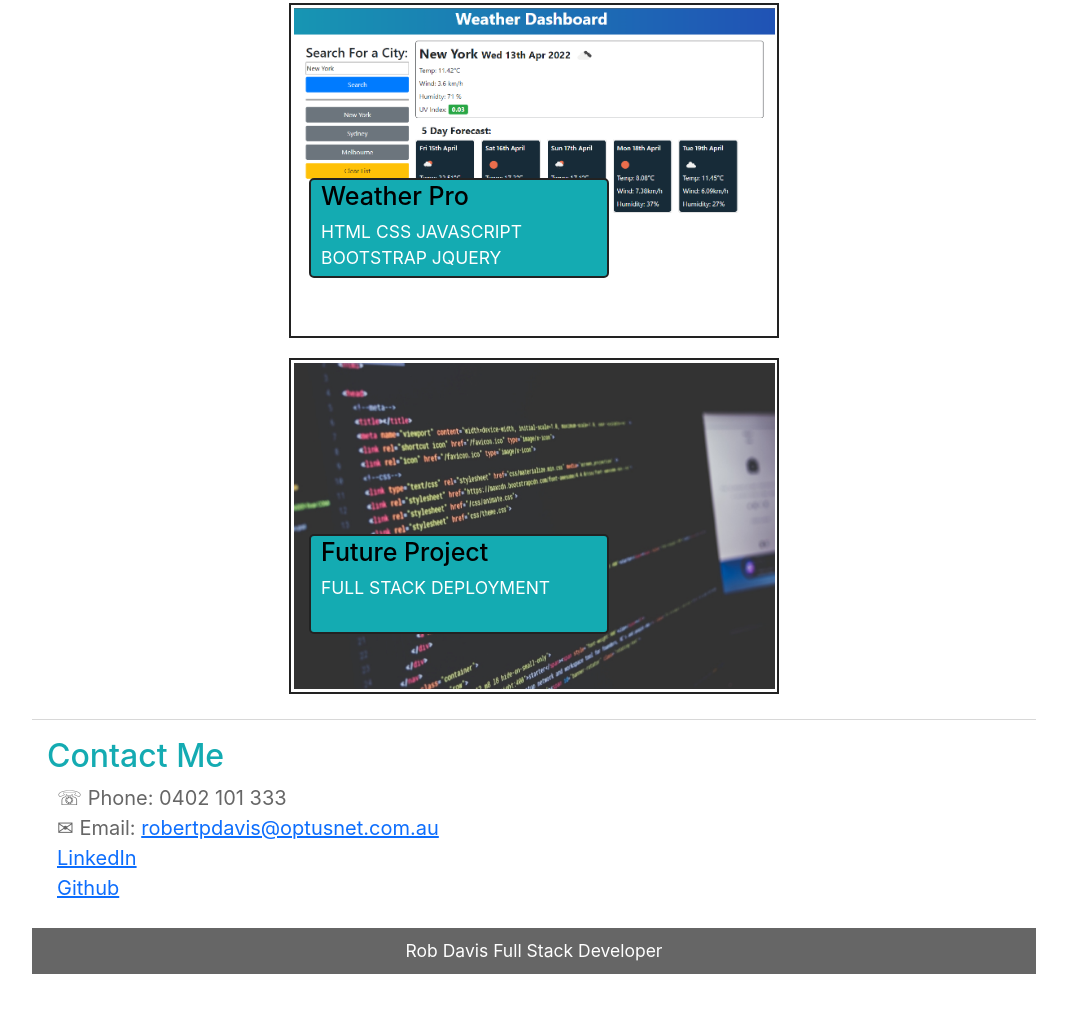
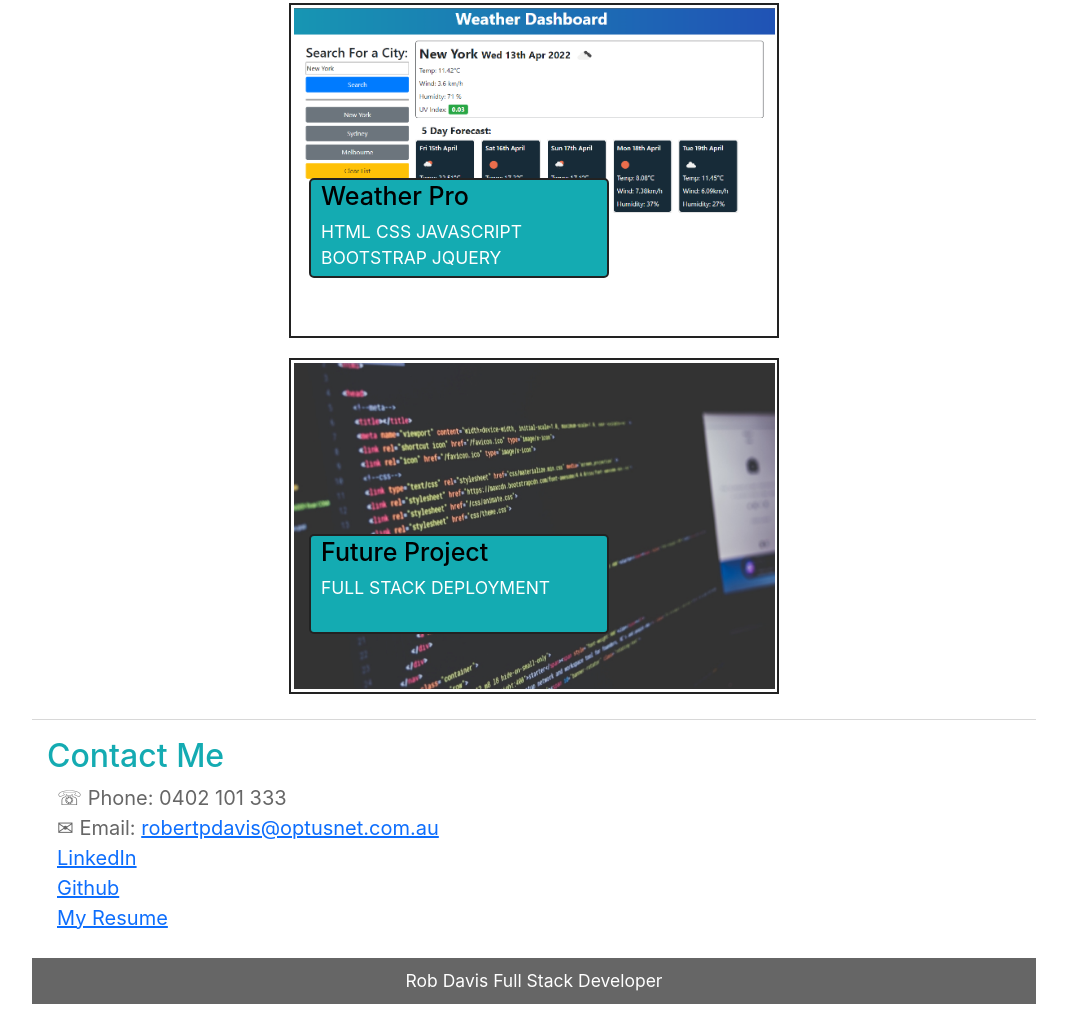
Before and after one commit to robertpdavis/my-profile, a plain HTML site: page index.html in a window 1280 px wide. Shown: the part 2279-3293 px from the top of the page, without its empty margins (106-1173 px from the left). Before the commit the page ends 3263 px from the top, so only its background shows below. Drawn offline with nearby package versions, Linux system fonts and the light colour scheme; files whose address does not match are found by name.

Commit message:
Added resume link and document

```diff
--- a/index.html
+++ b/index.html
@@ -143,6 +143,9 @@
                 <div class="contact-item">
                     <a href="https://github.com/robertpdavis" target="_blank">Github</a>
                 </div>
+                <div class="contact-item">
+                    <a href="./assets/docs/resume.pdf" target="_blank">My Resume</a>
+                </div>
             </section>
         </section>
         <section>
```
Also changed, not shown: 1 other file.
